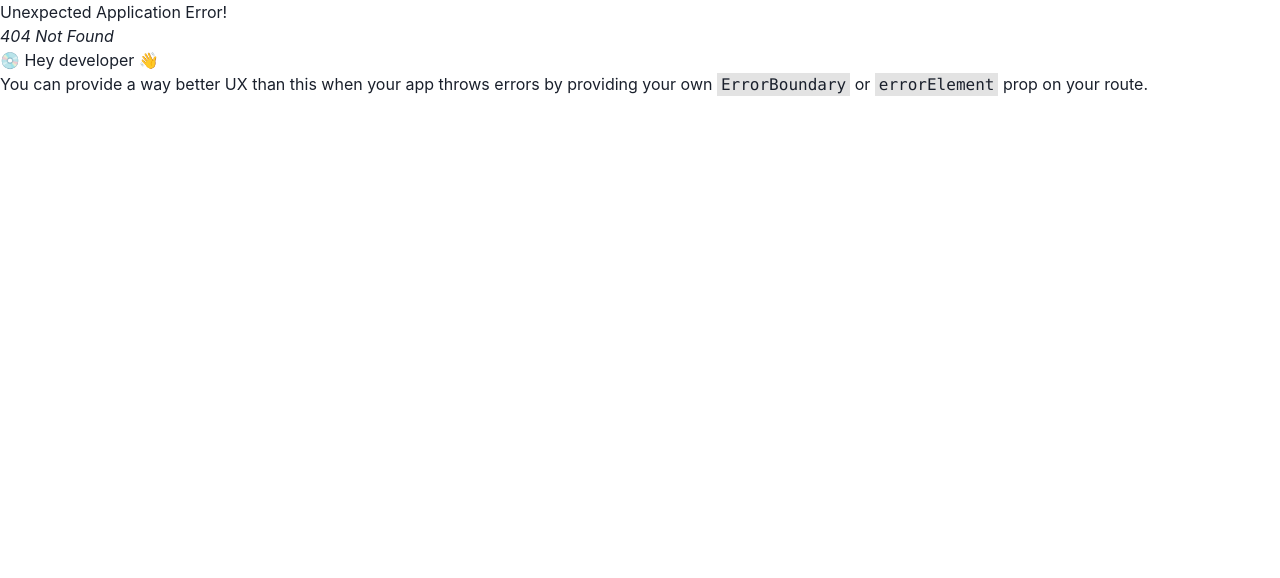
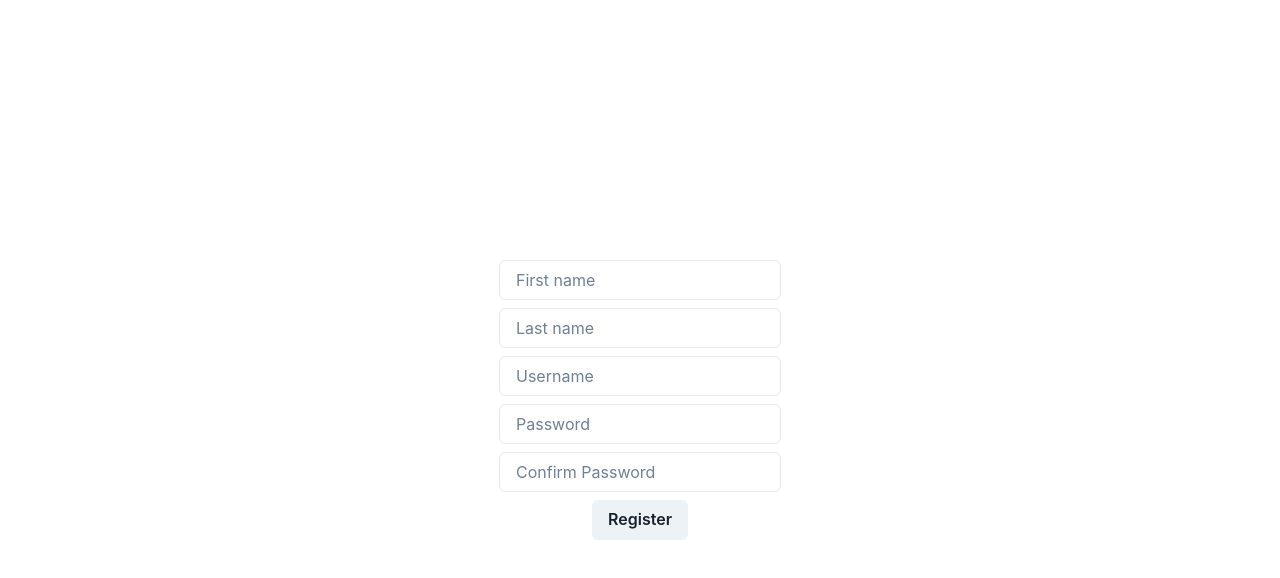
Before and after one commit to keenntot2/CodeSnipIt, a React (Vite) app in the folder capstone/frontend/: page /register in a window 1280 px wide. Before the commit this address had no page. Shown: the top 578 px of the page. Built offline with nearby package versions, Linux system fonts and the light colour scheme.

Commit message:
Create register page

```diff
--- /dev/null
+++ b/capstone/frontend/src/pages/RegisterPage.tsx
@@ -0,0 +1,25 @@
+import { Button, Flex, Input, VStack } from "@chakra-ui/react";
+
+const RegisterPage = () => {
+  return (
+    <Flex padding={5} h="100dvh" alignItems="center" justifyContent="center">
+      <form>
+        <VStack>
+          <Input placeholder="First name" id="firstname" />
+          <Input placeholder="Last name" id="lastname" />
+          <Input placeholder="Username" id="username" />
+          <Input placeholder="Password" type="password" id="password" />
+          <Input
+            placeholder="Confirm Password"
+            type="password"
+            id="confirmpassword"
+          />
+
+          <Button type="submit">Register</Button>
+        </VStack>
+      </form>
+    </Flex>
+  );
+};
+
+export default RegisterPage;
--- a/capstone/frontend/src/router.tsx
+++ b/capstone/frontend/src/router.tsx
@@ -2,9 +2,11 @@ import { createBrowserRouter } from "react-router-dom";
 import Login from "./pages/LoginPage";
 import Layout from "./pages/Layout";
 import HomePage from "./pages/HomePage";
+import RegisterPage from "./pages/RegisterPage";
 
 const router = createBrowserRouter([
   { path: "/login", element: <Login /> },
+  { path: "/register", element: <RegisterPage /> },
   {
     path: "/",
     element: <Layout />,
```
Also changed, not shown: 1 other file (tests, documents, lock files or other folders).
